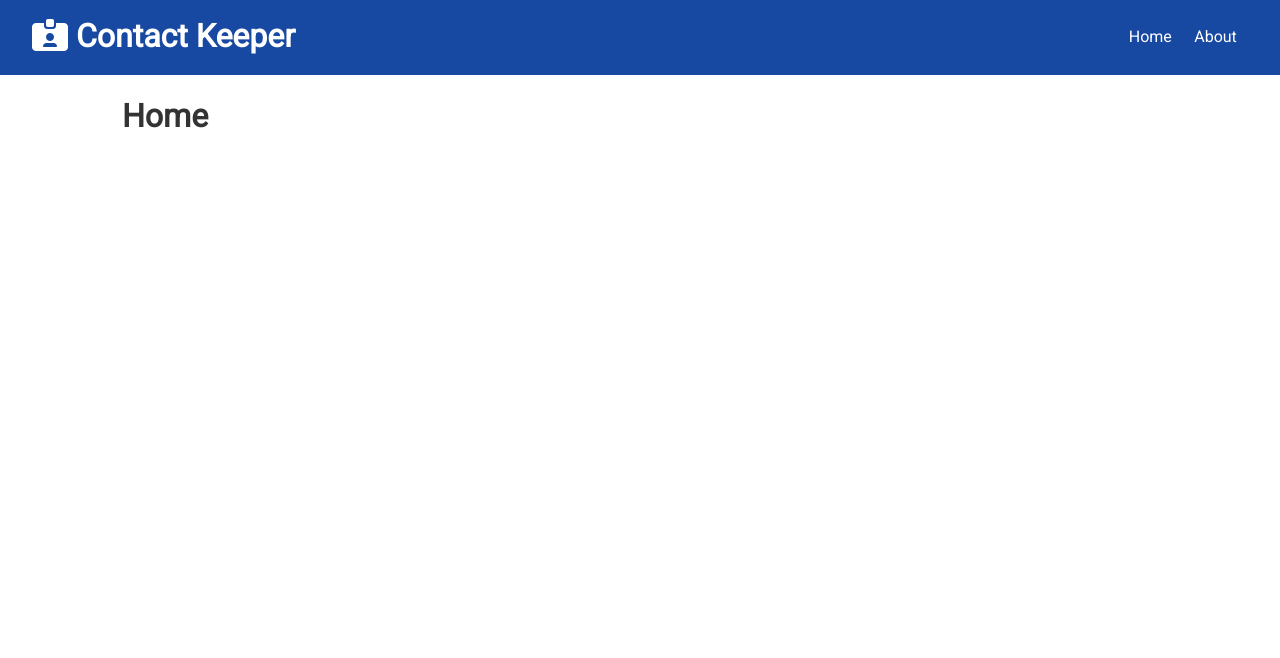
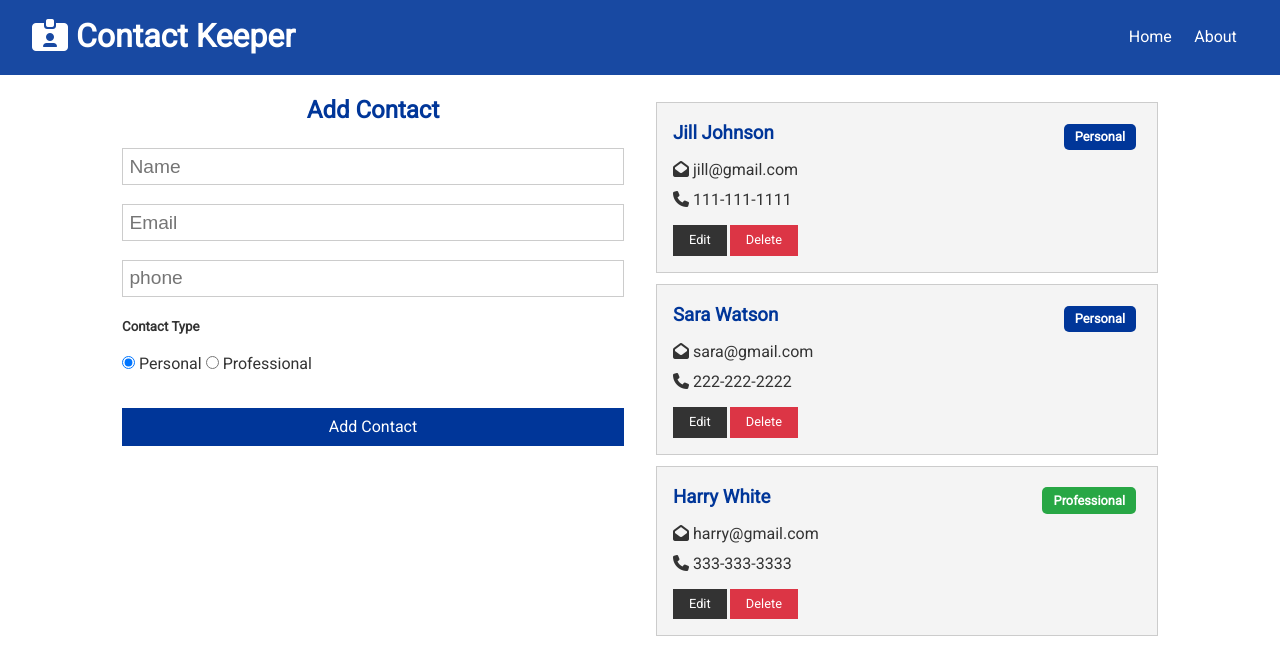
Before and after one commit to jakekravas/Contact-Keeper, a React (Create React App) app in the folder client/: page / in a window 1280 px wide. Shown: the top 658 px of the page. Built offline with nearby package versions, Linux system fonts and the light colour scheme.

Commit message:
added contact context and implemented ability to add dummy contacts to UI

```diff
--- a/client/src/App.js
+++ b/client/src/App.js
@@ -3,10 +3,13 @@
 import Navbar from "./components/layout/Navbar";
 import Home from "./components/pages/Home";
 import About from "./components/pages/About";
+
+import ContactState from "./context/contact/ContactState";
 import './App.css';
 
 const App = () => {
   return (
+    <ContactState>
       <Router>
         <Fragment>
           <Navbar/>
@@ -18,6 +21,7 @@
           </div>
         </Fragment>
       </Router>
+    </ContactState>
   );
 }
 
--- /dev/null
+++ b/client/src/components/contacts/ContactForm.js
@@ -0,0 +1,76 @@
+import React, { useState, useContext } from 'react';
+import ContactContext from "../../context/contact/contactContext";
+import contactContext from '../../context/contact/contactContext';
+
+const ContactForm = () => {
+  const contactContext = useContext(ContactContext);
+
+  const [contact, setContact] = useState({
+    name: "",
+    email: "",
+    phone: "",
+    type: "personal"
+  });
+
+  const { name, email, phone, type } = contact;
+
+  const onChange = e => setContact({...contact, [e.target.name]: e.target.value })
+
+  const onSubmit = e => {
+    e.preventDefault();
+    contactContext.addContact(contact);
+    setContact({
+      name: "",
+      email: "",
+      phone: "",
+      type: "personal"
+    });
+  };
+
+  return (
+    <form onSubmit={onSubmit}>
+      <h2 className="text-primary">Add Contact</h2>
+      <input
+        type="text"
+        placeholder="Name"
+        name="name"
+        value={name}
+        onChange={onChange}
+      />
+      <input
+        type="text"
+        placeholder="Email"
+        name="email"
+        value={email}
+        onChange={onChange}
+      />
+      <input
+        type="text"
+        placeholder="phone"
+        name="phone"
+        value={phone}
+        onChange={onChange}
+      />
+      <h5>Contact Type</h5>
+      <input
+        type="radio"
+        name="type"
+        value="personal"
+        checked={type === "personal"} // if type === 'personal', this radio will be checked
+        onChange={onChange}
+      /> Personal{" "}
+      <input
+        type="radio"
+        name="type"
+        value="professional"
+        checked={type === "professional"} // if type === 'professional', this radio will be checked
+        onChange={onChange}
+      /> Professional{" "}
+      <div>
+        <input type="submit" value="Add Contact" className="btn btn-primary btn-block"/>
+      </div>
+    </form>
+  )
+}
+
+export default ContactForm;
--- /dev/null
+++ b/client/src/components/contacts/ContactItem.js
@@ -0,0 +1,47 @@
+import React from 'react';
+import PropTypes from "prop-types";
+
+const ContactItem = ({ contact }) => {
+
+  const { id, name, email, phone, type } = contact;
+
+  return (
+    <div className="card bg-light">
+      <h3 className="text-primary text-left">
+        {/* If contact type is equal to 'professional', then the class will be 'badge-success', else the class will be 'badge-primary' */}
+        {name}{" "}
+        <span style={{ float: "right" }}
+          className={
+            "badge " +
+            (type === "professional" ? "badge-success" : "badge-primary")
+          }
+        >
+          {type.charAt(0).toUpperCase() + type.slice(1)}
+        </span>
+      </h3>
+      <ul className="list">
+        {/* If there's an email, then output an <li> with their email */}
+        {email && (<li>
+          <i className="fas fa-envelope-open"/> {email}
+        </li>)}
+        {phone && (<li>
+          <i className="fas fa-phone"/> {phone}
+        </li>)}
+      </ul>
+      <p>
+        <button className="btn btn-dark btn-sm">
+          Edit
+        </button>
+        <button className="btn btn-danger btn-sm">
+          Delete
+        </button>
+      </p>
+    </div>
+  )
+}
+
+ContactItem.propTypes = {
+  contact: PropTypes.object.isRequired
+}
+
+export default ContactItem
--- /dev/null
+++ b/client/src/components/contacts/Contacts.js
@@ -0,0 +1,19 @@
+import React, { Fragment, useContext } from 'react'
+import ContactItem from "./ContactItem";
+import ContactContext from "../../context/contact/contactContext";
+
+const Contacts = () => {
+  const contactContext = useContext(ContactContext);
+
+  const { contacts } = contactContext;
+
+  return (
+    <Fragment>
+      {contacts.map(contact =>(
+        <ContactItem key={contact.id} contact={contact}/>
+      ))}
+    </Fragment>
+  )
+}
+
+export default Contacts;
--- a/client/src/components/pages/Home.js
+++ b/client/src/components/pages/Home.js
@@ -1,9 +1,16 @@
-import React from 'react'
+import React from 'react';
+import Contacts from "../contacts/Contacts";
+import ContactForm from "../contacts/ContactForm";
 
 const Home = () => {
   return (
-    <div>
-      <h1>Home</h1>
+    <div className="grid-2">
+      <div>
+        <ContactForm/>
+      </div>
+      <div>
+        <Contacts/>
+      </div>
     </div>
   )
 }
--- /dev/null
+++ b/client/src/context/contact/ContactState.js
@@ -0,0 +1,75 @@
+import React, { useReducer } from "react";
+import uuid from "uuid";
+import ContactContext from "./contactContext";
+import contactReducer from "./contactReducer";
+import {
+  ADD_CONTACT,
+  DELETE_CONTACT,
+  SET_CURRENT,
+  CLEAR_CURRENT,
+  UPDATE_CONTACT,
+  FILTER_CONTACTS,
+  CLEAR_FILTER
+} from "../types";
+
+const ContactState = props => {
+  const initialState = {
+    contacts: [
+      {
+        id: 1,
+        name: "Jill Johnson",
+        email: "jill@gmail.com",
+        phone: "111-111-1111",
+        type: "personal"
+      },
+      {
+        id: 2,
+        name: "Sara Watson",
+        email: "sara@gmail.com",
+        phone: "222-222-2222",
+        type: "personal"
+      },
+      {
+        id: 3,
+        name: "Harry White",
+        email: "harry@gmail.com",
+        phone: "333-333-3333",
+        type: "professional"
+      }
+    ]
+  };
+
+  const [state, dispatch] = useReducer(contactReducer, initialState);
+
+  // Add Contact
+  const addContact = contact => {
+    // contact.id = uuid.v4();
+    contact.id = Math.floor(Math.random() * 999) + 1;
+    dispatch({ type: ADD_CONTACT, payload: contact });
+  }
+
+  // Delete Contact
+
+  // Set Current Contact
+
+  // Clear Current Contact
+
+  // Update Contact
+
+  // Filter Contacts
+
+  // Clear Filter
+
+  return (
+    <ContactContext.Provider
+      value={{
+        contacts: state.contacts,
+        addContact
+      }}
+    >
+      {props.children}
+    </ContactContext.Provider>
+  )
+};
+
+export default ContactState;
--- /dev/null
+++ b/client/src/context/contact/contactContext.js
@@ -0,0 +1,5 @@
+import React, { createContext } from 'react'
+
+const contactContext = createContext();
+
+export default contactContext;
--- /dev/null
+++ b/client/src/context/contact/contactReducer.js
@@ -0,0 +1,21 @@
+import React from 'react';
+import {
+  ADD_CONTACT,
+  DELETE_CONTACT,
+  SET_CURRENT,
+  CLEAR_CURRENT,
+  UPDATE_CONTACT,
+  FILTER_CONTACTS,
+  CLEAR_FILTER
+} from "../types";
+
+export default (state, action) => {
+  switch(action.type){
+    case ADD_CONTACT:
+      return {
+        ...state,
+        contacts: [...state.contacts, action.payload]
+      }
+    default: return state;
+  }
+}
--- /dev/null
+++ b/client/src/context/types.js
@@ -0,0 +1,9 @@
+export const ADD_CONTACT = "ADD_CONTACT";
+export const DELETE_CONTACT = "DELETE_CONTACT";
+export const SET_CURRENT = "SET_CURRENT";
+export const CLEAR_CURRENT = "CLEAR_CURRENT";
+export const UPDATE_CONTACT = "UPDATE_CONTACT";
+export const FILTER_CONTACTS = "FILTER_CONTACTS";
+export const CLEAR_FILTER = "CLEAR_FILTER";
+export const SET_ALERT = "SET_ALERT";
+export const REMOVE_ALERT = "REMOVE_ALERT";
```
Lines whose indentation alone changed are shown as unchanged.
